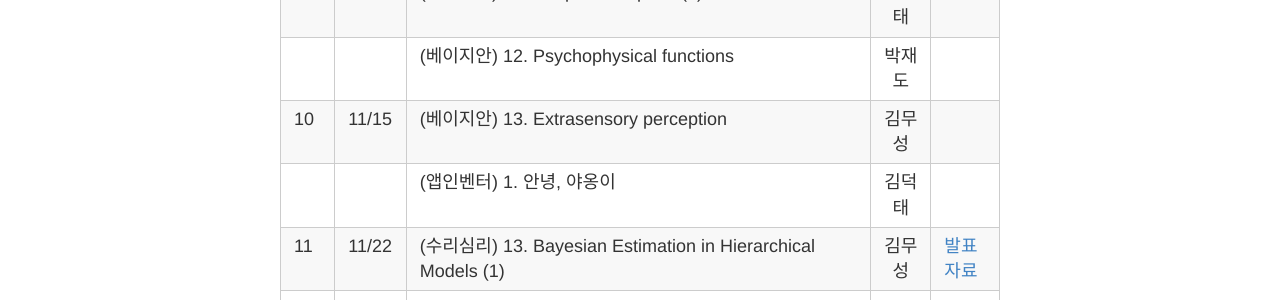
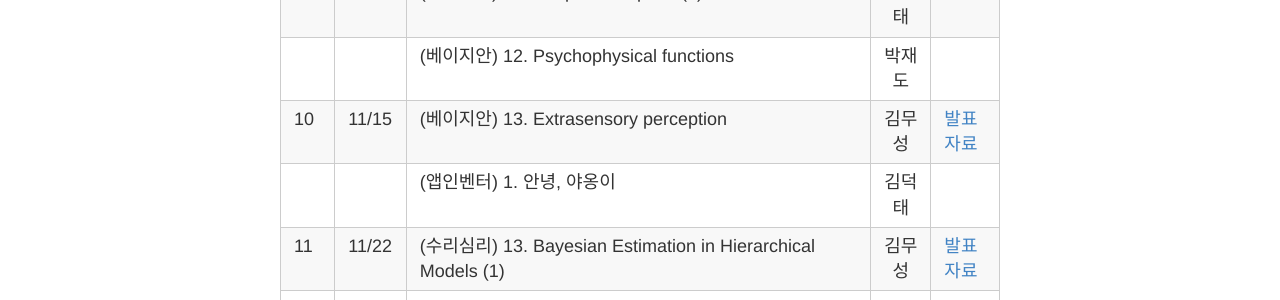
Before and after one commit to psygrammer/coco, a Jekyll site: the page built from _posts/2015-12-29-SCHEDULE.md, in a window 1280 px wide and 900 px high, scrolled down 6388 px. Shown: the part 254-554 px from the top of the window. Built offline with Jekyll 4.4.1, drawn with Linux system fonts in a browser that asks for light colours; Markdown is read by kramdown in place of the engine named in the settings.

Commit message:
Update 2015-12-29-SCHEDULE.md

```diff
--- a/_posts/2015-12-29-SCHEDULE.md
+++ b/_posts/2015-12-29-SCHEDULE.md
@@ -109,7 +109,7 @@ title: 스터디 일정 & 커리큘럼 & 발표자료
 |   |     |(안드로이드2) Lessons 4: Use Content Providers and Loaders to Persist and Recover Data (2) |이동원 | |
 | 9 |11/8 |(수리심리)  12. Shape Perception (1) |김덕태 | |
 |   |     |(베이지안) 12. Psychophysical functions  |박재도 | |
-|10 |11/15|(베이지안) 13. Extrasensory perception |김무성 | |
+|10 |11/15|(베이지안) 13. Extrasensory perception |김무성 |[발표자료](http://nbviewer.ipython.org/github/psygrammer/coco/blob/master/part2/bayes/ch13/13_Extrasensory_perception.ipynb) |
 |   |     |(앱인벤터) 1. 안녕, 야옹이 |김덕태 | |
 |11 |11/22|(수리심리) 13. Bayesian Estimation in Hierarchical Models (1) |김무성 |[발표자료](http://nbviewer.ipython.org/github/psygrammer/coco/blob/master/part2/compsy/ch13/13_Bayesian_Estimation_in_Hierarchical_Models.ipynb) |
 |   |     |(앱인벤터) 2. 페인트 통 |김덕태 | |
```
